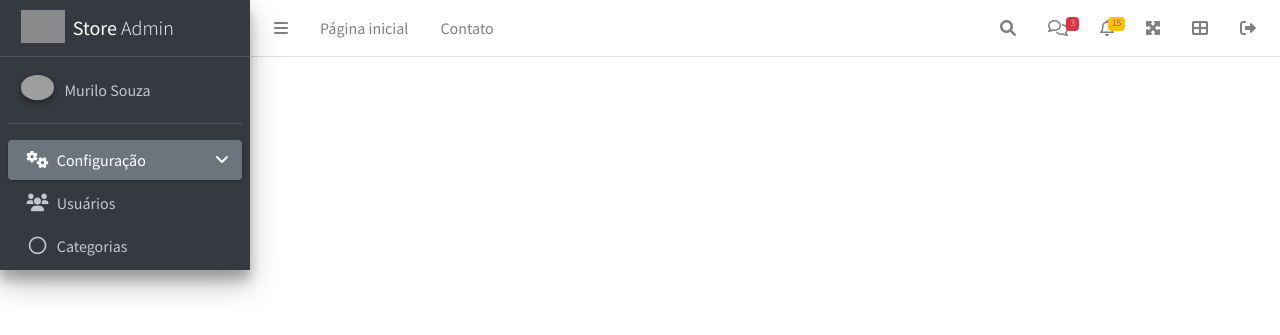
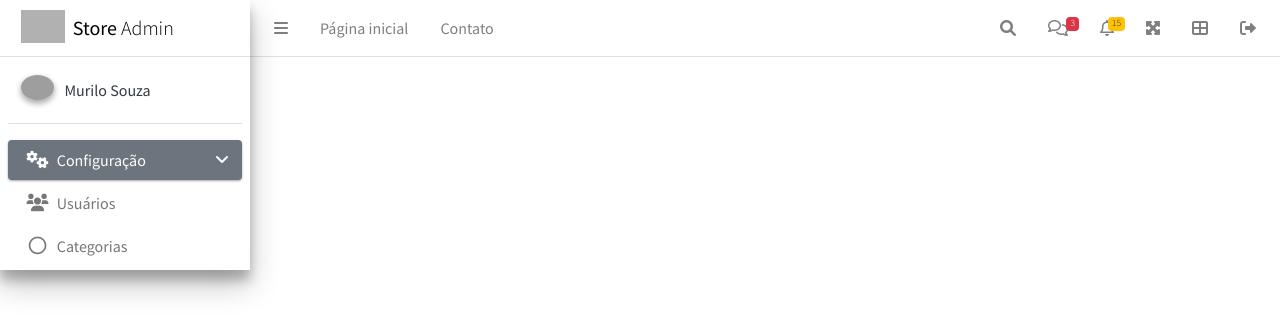
Before and after one commit to murilosouza/w3ecommerce, a PHP site: page /views/admin/header.html in a window 1280 px wide. Shown: the top 335 px of the page. Run offline with PHP 8.4, Linux system fonts and the light colour scheme; some libraries are stand-ins or nearby versions; grey boxes are pictures that could not be loaded.

Commit message:
[W3Store] nova cor DARK logotipo

```diff
--- a/views-cache/header.7b7869bfb1da632594c8441c1cba0681.rtpl.php
+++ b/views-cache/header.7b7869bfb1da632594c8441c1cba0681.rtpl.php
@@ -158,10 +158,10 @@
   <!-- /.navbar -->
 
   <!-- Main Sidebar Container -->
-  <aside class="main-sidebar sidebar-dark-secondary elevation-4">
+  <aside class="main-sidebar sidebar-light-secondary elevation-4">
     <!-- Brand Logo -->
     <a href="/admin" class="brand-link">
-      <img src="/views-src/admin/dist/img/logo_wcubo.png" alt="W3" class="brand-image" style="opacity: .8">
+      <img src="/views-src/admin/dist/img/logo_wcubo_dark.png" alt="W3" class="brand-image" style="opacity: .8">
       <span class="brand-text font-weight-light"><b>Store</b> Admin</span>
     </a>
 
--- a/views/admin/header.html
+++ b/views/admin/header.html
@@ -158,10 +158,10 @@
   <!-- /.navbar -->
 
   <!-- Main Sidebar Container -->
-  <aside class="main-sidebar sidebar-dark-secondary elevation-4">
+  <aside class="main-sidebar sidebar-light-secondary elevation-4">
     <!-- Brand Logo -->
     <a href="/admin" class="brand-link">
-      <img src="/views-src/admin/dist/img/logo_wcubo.png" alt="W3" class="brand-image" style="opacity: .8">
+      <img src="/views-src/admin/dist/img/logo_wcubo_dark.png" alt="W3" class="brand-image" style="opacity: .8">
       <span class="brand-text font-weight-light"><b>Store</b> Admin</span>
     </a>
 
```
